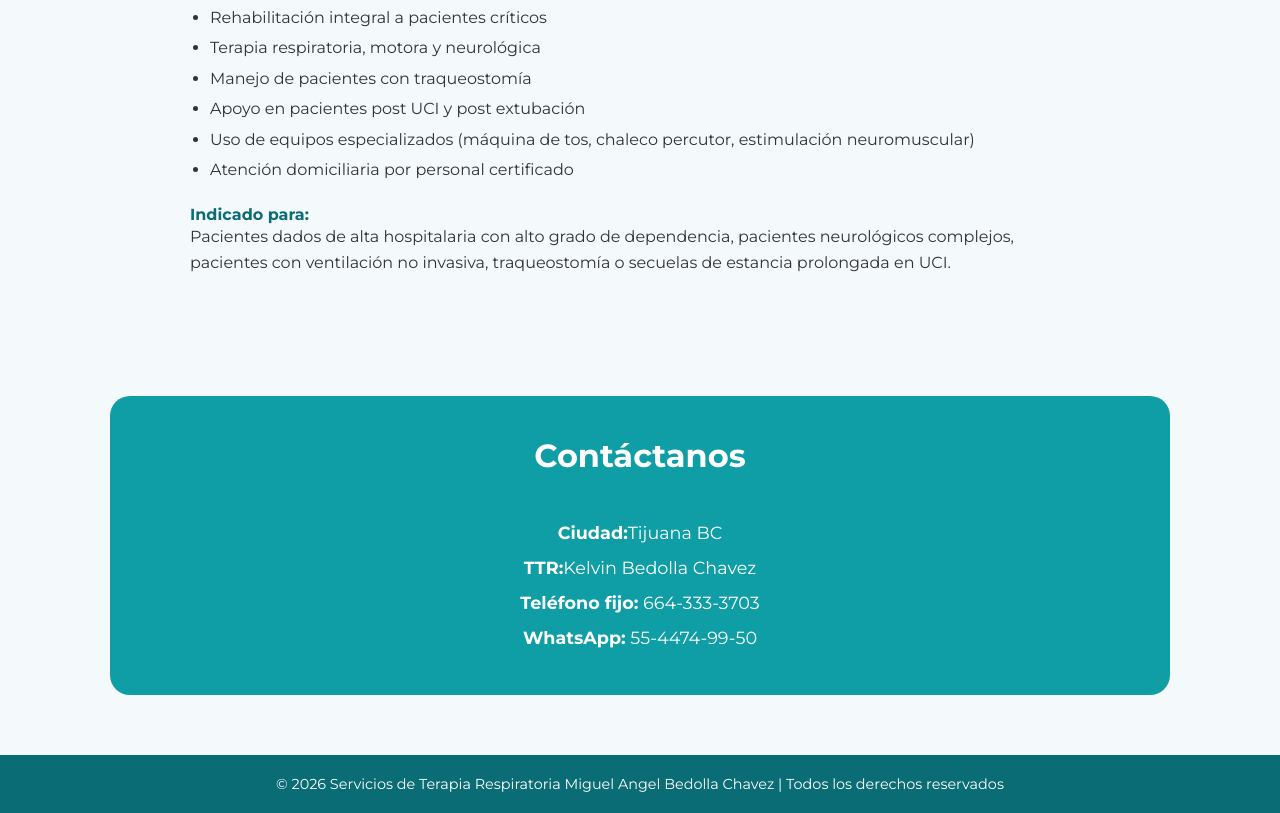
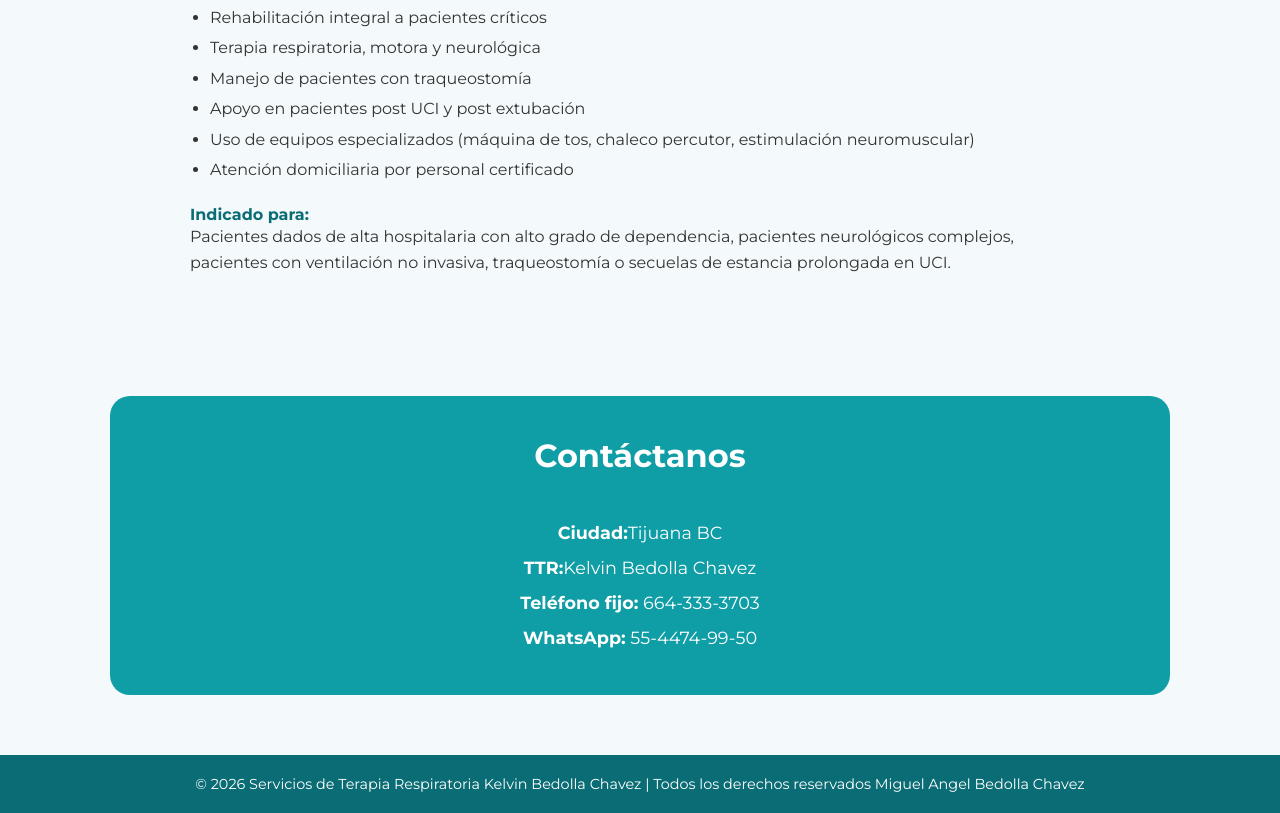
Before and after one commit to Angelbedolla/Servicio-de-terapia-respiratoria., a plain HTML site: page index.html in a window 1280 px wide. Shown: the part 2607-3420 px from the top of the page. Drawn offline with Linux system fonts and the light colour scheme.

Commit message:
Update index.html

```diff
--- a/index.html
+++ b/index.html
@@ -265,7 +265,7 @@
 </section>
 
 <footer>
-  © 2026 Servicios de Terapia Respiratoria Miguel Angel Bedolla Chavez | Todos los derechos reservados
+  © 2026 Servicios de Terapia Respiratoria Kelvin Bedolla Chavez  | Todos los derechos reservados Miguel Angel Bedolla Chavez
 </footer>
 
 </body>
```
